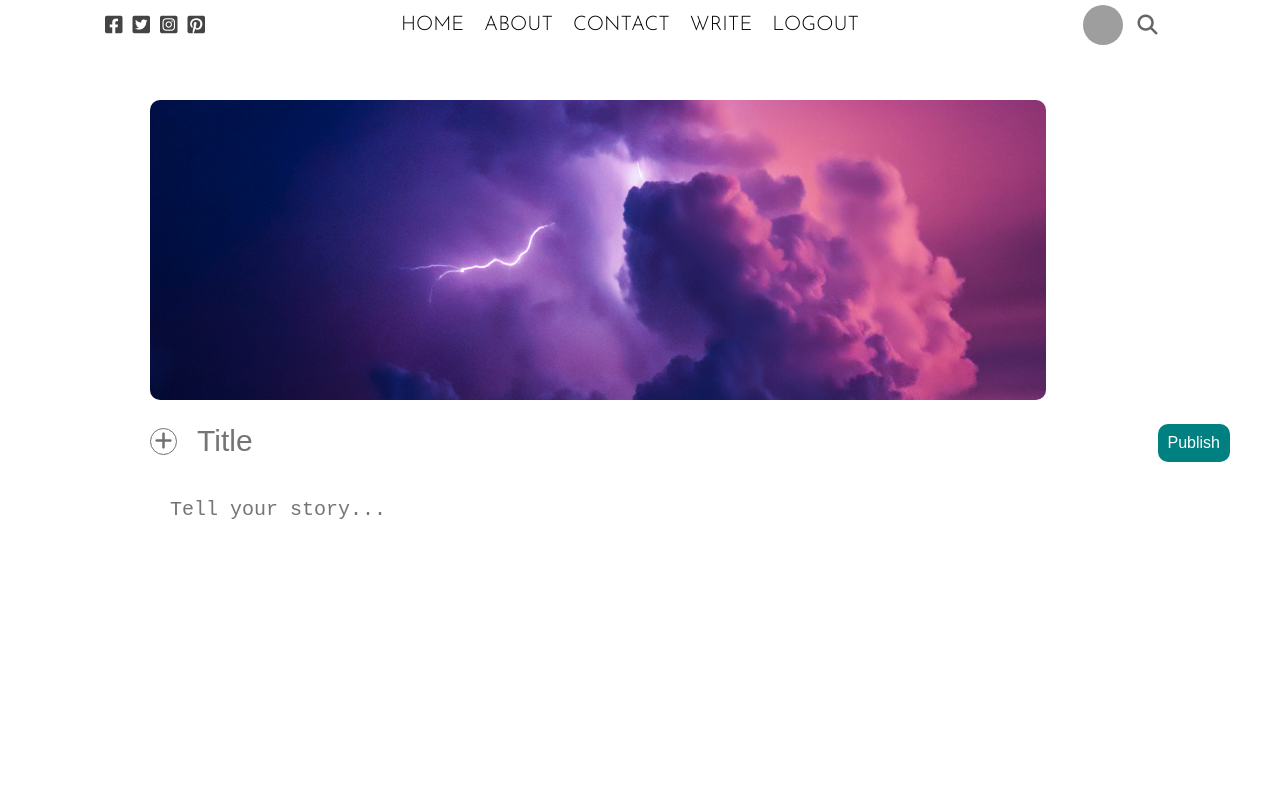
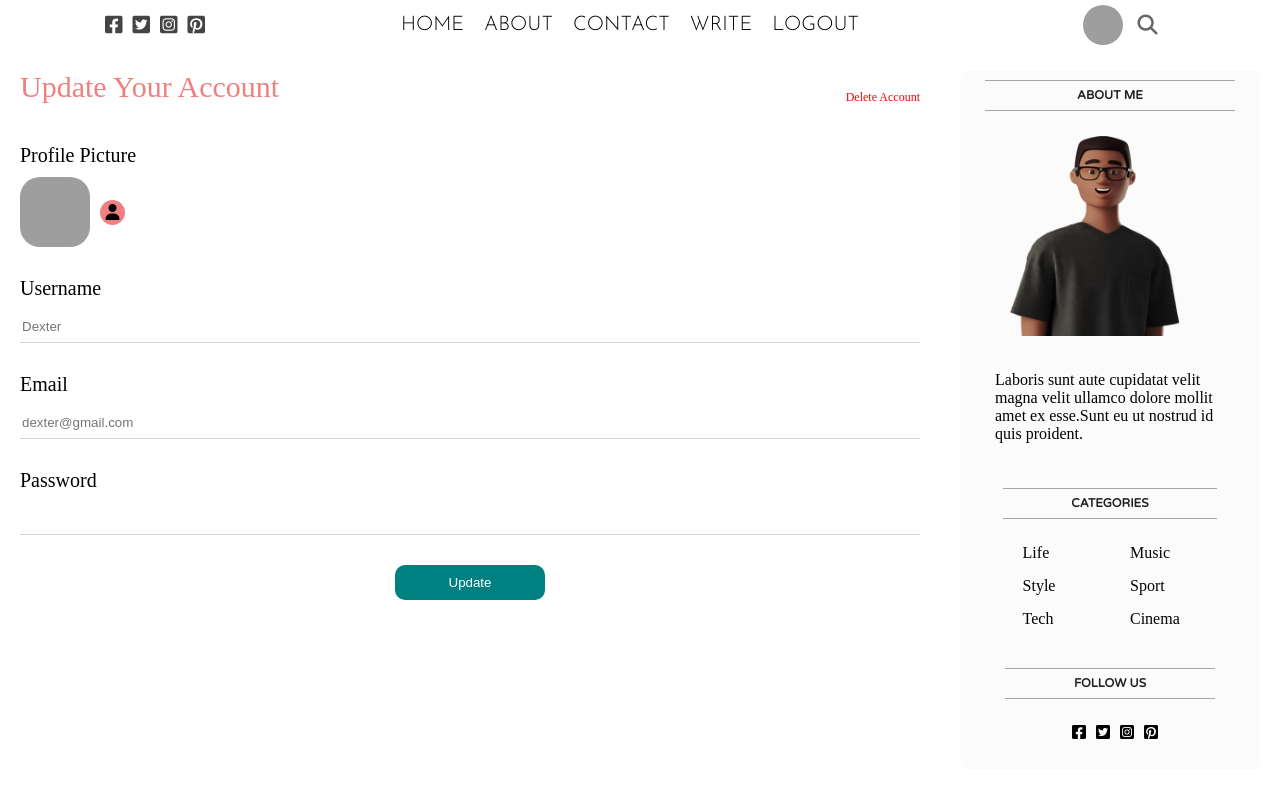
Before and after one commit to soham-basak/LexiFlow, a React (Create React App) app: page / in a window 1280 px wide. Shown: the top 800 px of the page. Built offline with nearby package versions, Linux system fonts and the light colour scheme; grey boxes are pictures that could not be loaded.

Commit message:
feat(core): add settings page to UI

```diff
--- a/src/App.js
+++ b/src/App.js
@@ -2,12 +2,13 @@
 import TopBar from "./components/topbar/TopBar"
 import Home from "./pages/Home/Home"
 import Write from './pages/Write/Write';
+import Settings from './pages/Settings/Settings';
 
 function App() {
   return (
     <>
       <TopBar/>
-      <Write/>
+      <Settings/>
     </>
   );
 }
--- /dev/null
+++ b/src/pages/Settings/Settings.css
@@ -0,0 +1,92 @@
+.settings{
+  display: flex;
+}
+
+
+.settingsWrapper{
+    flex: 9;
+    padding: 20px;
+}
+
+
+.settingsTitle{
+    display: flex;
+    align-items: center;
+    justify-content: space-between;
+}
+
+
+.settingsUpdateTitle{
+    font-size: 30px;
+    margin-bottom: 20px;
+    color: lightcoral;
+}
+
+
+.settingsDeleteTitle{
+    color: red;
+    font-size: 12px;
+    cursor: pointer;
+}
+
+
+.settingsForm{
+    display: flex;
+    flex-direction: column;
+}
+
+
+.settingsPP{
+    display: flex;
+    align-items: center;
+    margin: 10px 0;
+}
+
+
+.settingsPP > img{
+    width: 70px;
+    height: 70px;
+    border-radius: 20px;
+    object-fit: cover;
+}
+
+
+.settingsPPIcon{
+    width: 25px;
+    height: 25px;
+    border-radius: 50%;
+    background-color: lightcoral;
+    display: flex;
+    align-items: center;
+    justify-content: center;
+    margin-left: 10px;
+    cursor: pointer;
+}
+
+
+.settingsForm > label{
+    font-size: 20px;
+    margin-top: 20px;
+}
+
+
+.settingsForm > input{
+    color: gray;
+    margin: 10px 0;
+    height: 30px;
+    border: none;
+    border-bottom: 1px solid lightgray;
+}
+
+
+.settingsSubmit{
+    width: 150px;
+    padding: 10px;
+    margin-top: 20px;
+    align-self: center;
+    border: none;
+    border-radius: 10px;
+    color: white;
+    background-color: teal;
+    cursor: pointer;
+}
--- /dev/null
+++ b/src/pages/Settings/Settings.jsx
@@ -0,0 +1,35 @@
+import React from 'react'
+import Sidebar from "../../components/Sidebar/Sidebar"
+import pp from './pp.jpg'
+import './Settings.css'
+
+export default function Settings() {
+  return (
+    <div className="settings">
+      <div className="settingsWrapper">
+        <div className="settingsTitle">
+            <span className="settingsUpdateTitle">Update Your Account</span>
+            <span className="settingsDeleteTitle">Delete Account</span>
+        </div>
+        <form className="settingsForm">
+            <label> Profile Picture</label>
+            <div className="settingsPP">
+                <img src={pp} alt="" />
+                <label htmlFor="fileInput">
+                <i className=" settingsPPIcon fa-solid fa-user"></i>
+                </label>
+                <input type="file" id="fileInput" style={{display: "none"}} />
+            </div>
+            <label>Username</label>
+            <input type="text" placeholder='Dexter'/>
+            <label>Email</label>
+            <input type="email" placeholder='dexter@gmail.com'/>
+            <label>Password</label>
+            <input type="password"/>
+            <button className="settingsSubmit">Update</button>
+        </form>
+      </div>
+      <Sidebar/>
+    </div>
+  )
+}
```
Also changed, not shown: 1 other file (tests, documents, lock files or other folders).
